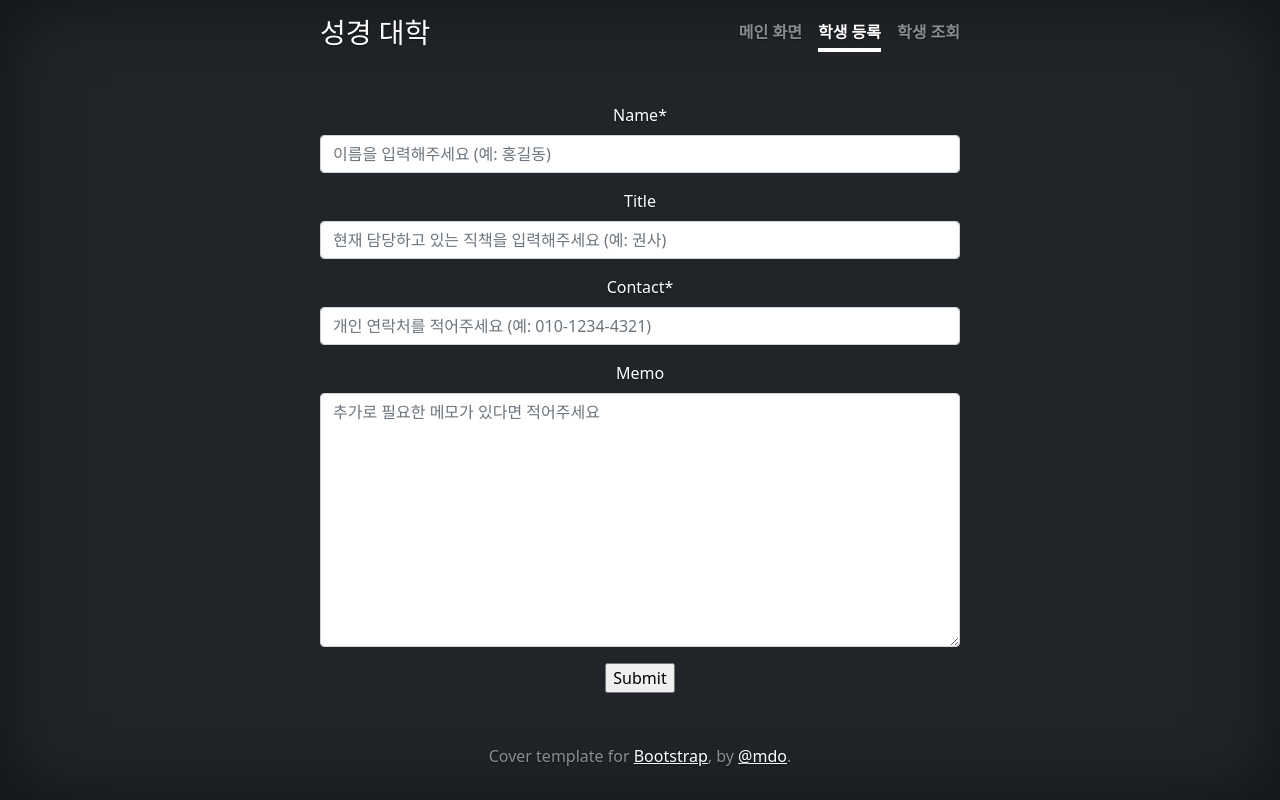
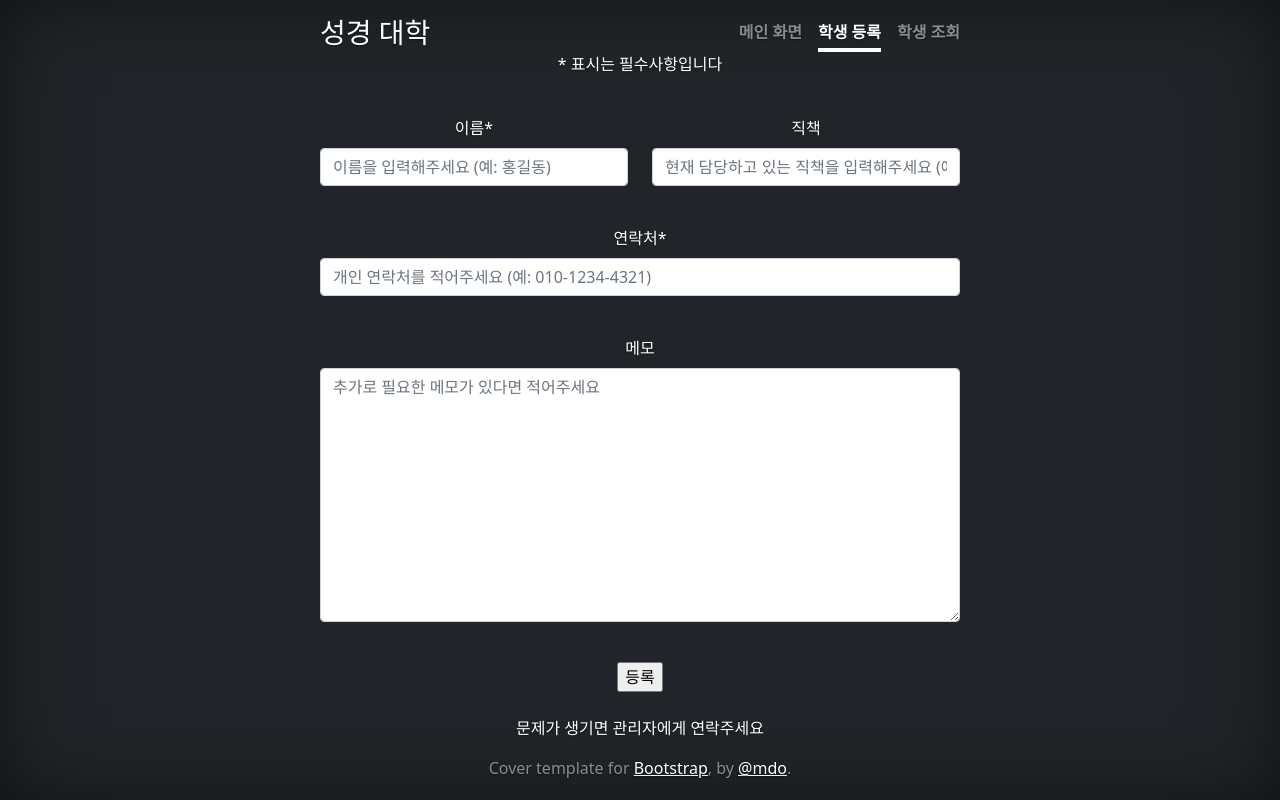
Before and after one commit to lambrosopos/bible-school-web-app, a Django app: page /student/add in a window 1280 px wide. Run offline with Django 3.2, Linux system fonts and the light colour scheme; some libraries are stand-ins or nearby versions.

Commit message:
add korean to form labels

```diff
--- a/bible_school/app/forms.py
+++ b/bible_school/app/forms.py
@@ -1,4 +1,5 @@
 from django import forms
+from django.utils.translation import gettext_lazy as _
 from .models import Student
 
 
@@ -28,3 +29,9 @@ class StudentForm(forms.ModelForm):
                 }
             )
         }
+        labels = {
+            "name": _("이름"),
+            "title": _("직책"),
+            "contact": _("연락처"),
+            "memo": _("메모")
+        }
--- a/bible_school/templates/student/student_form.html
+++ b/bible_school/templates/student/student_form.html
@@ -9,9 +9,27 @@
 {% endblock %}
 
 {% block main_body %}
+<p>* 표시는 필수사항입니다</p>
+<br>
+
 <form method="post">
   {% csrf_token %}
-  {{ form | crispy }}
-  <input type="submit" value="Submit">
+  <div class="row">
+    <div class="col-md-6">
+      {{ form.name | as_crispy_field }}
+    </div>
+    <div class="col-md-6">
+      {{ form.title | as_crispy_field }}
+    </div>
+  </div>
+  <br>
+  {{ form.contact | as_crispy_field }}
+  <br>
+  {{ form.memo | as_crispy_field }}
+  <br>
+  <input type="submit" value="등록">
 </form>
+
+<br>
+<p>문제가 생기면 관리자에게 연락주세요</p>
 {% endblock %}
```
